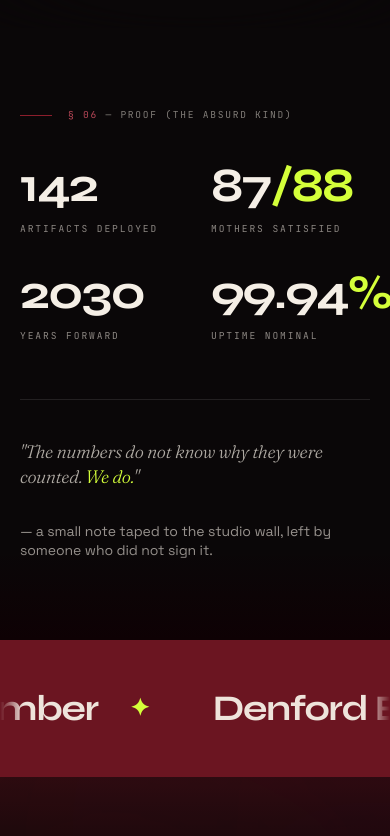
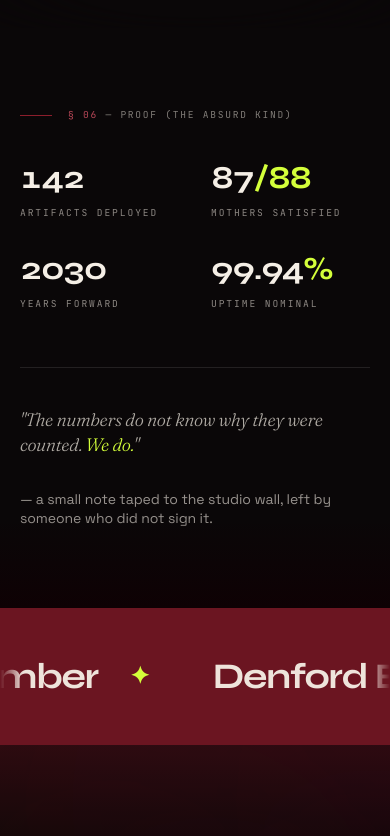
Before and after one commit to Mutombe/bitstudio, a React (Vite) app in the folder frontend/: page / in a window 390 px wide. Shown: the part 6062-6898 px from the top of the page. Built offline with nearby package versions, Linux system fonts and the light colour scheme.

Commit message:
Bit Studio: fix Proof section overflow — CounterStat font clamp(3→9rem) was too aggressive (99.94% overflowed 2-col mobile + 4-col desktop cells); shrunk to clamp(2→5.5rem), added tabular-nums + min-w-0 on cell so grid can shrink + overflow-hidden safety

```diff
--- a/frontend/src/pages/Home.jsx
+++ b/frontend/src/pages/Home.jsx
@@ -419,13 +419,13 @@ function CounterStat({ value, from = 0, suffix = "", label, decimals = 0 }) {
   }, [value, from]);
 
   return (
-    <div ref={ref}>
+    <div ref={ref} className="min-w-0">
       <p
-        className="text-bone-100 leading-none tracking-[-0.04em]"
+        className="text-bone-100 leading-none tracking-[-0.04em] tabular-nums whitespace-nowrap overflow-hidden"
         style={{
           fontFamily: "var(--font-display)",
           fontWeight: 700,
-          fontSize: "clamp(3rem, 7vw, 9rem)",
+          fontSize: "clamp(2rem, 5.5vw, 5.5rem)",
         }}
       >
         {v.toFixed(decimals)}
```
